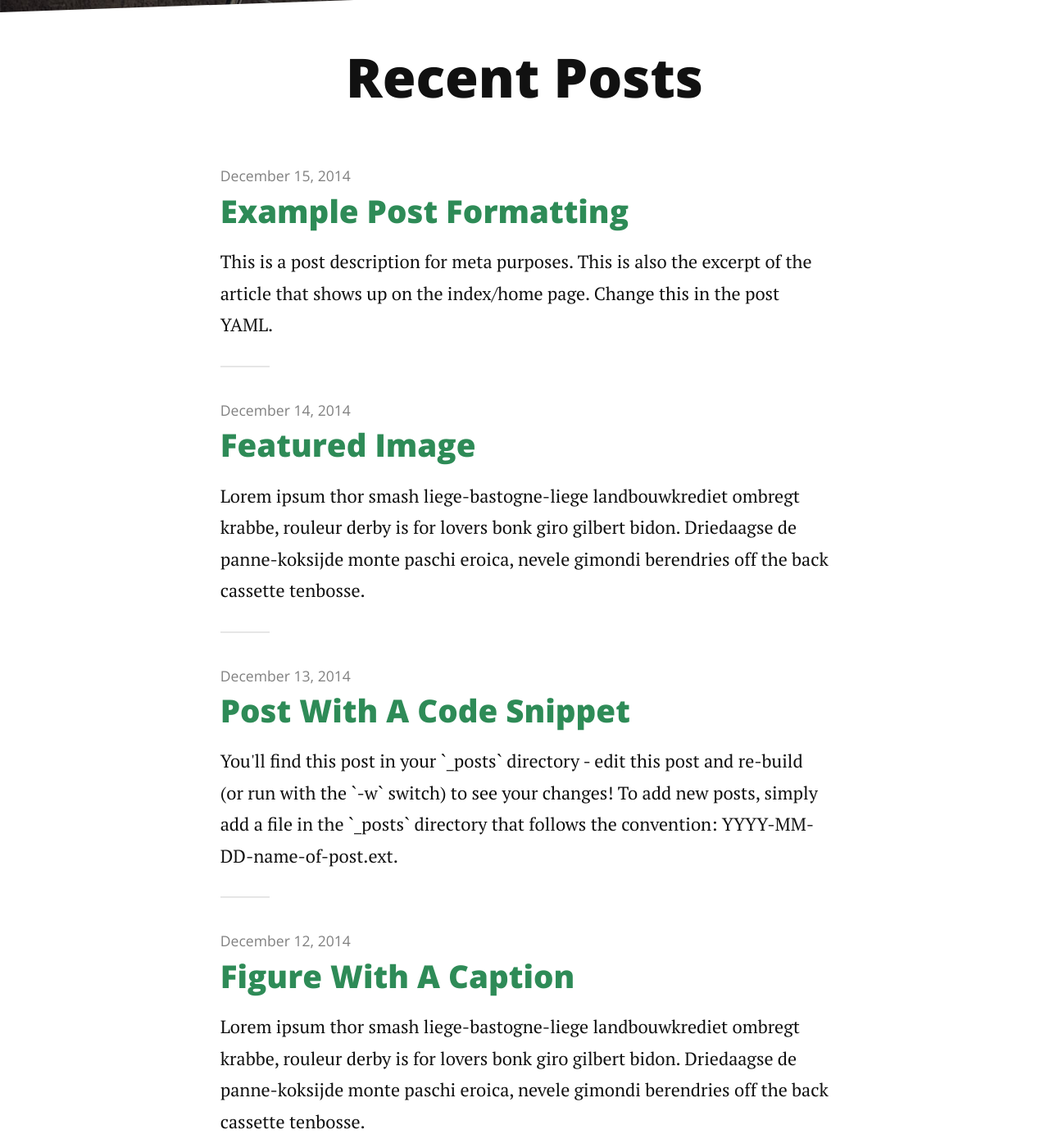
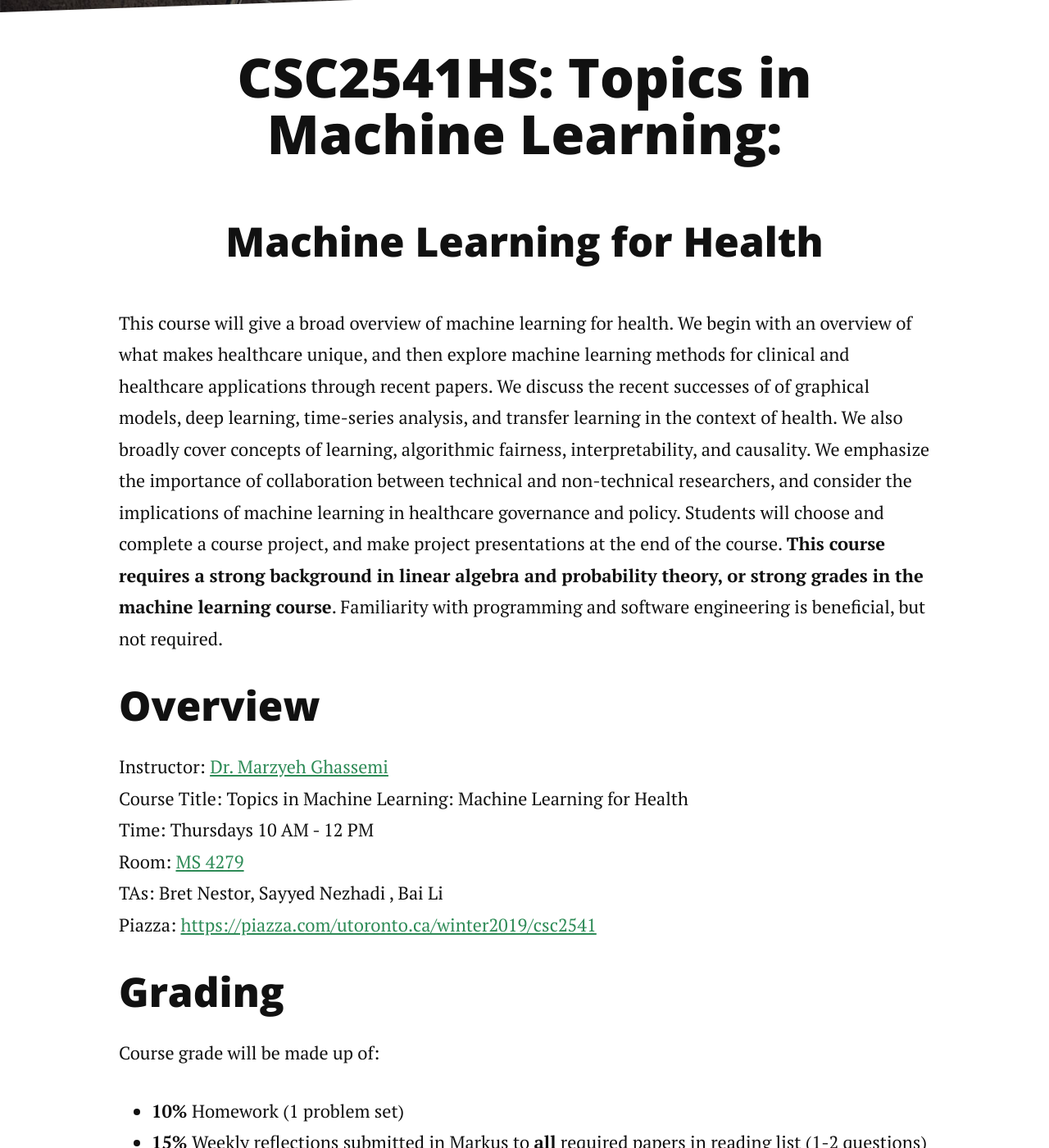
Before and after one commit to CS2541-ML4H2019/CS2541-ML4H2019.github.io, a Jekyll site: the page built from index.html, in a window 1280 px wide and 1400 px high, scrolled down 303 px. Shown: the whole window at 82% size. Built offline with Jekyll 4.4.1, drawn with Linux system fonts in a browser that asks for light colours; nearby versions of some CDN libraries; the list of posts is cut into pages by our own code; some of the changed text lies outside the part shown.

Commit message:
pushed most of the info onto the site

```diff
--- /dev/null
+++ b/Project.md
@@ -0,0 +1,62 @@
+---
+layout: default
+title: Course Project
+---
+
+<div class="post">
+	<h1 class="pageTitle">Course Project</h1>
+	<img src="{{ '/assets/img/More_Logo-1.png' | prepend: site.baseurl }}" alt="">
+	<p class="intro">Project due dates:
+    <ul>
+      <li><a href="#proposal">Project proposals</a> (one per group): Feb 7th at 5pm.</li>
+      <li><a href="#presentation">Project presentations</a>: March 28th and April 4th in class.</li>
+      <li><a href="#project">Project report (one per group)</a>: April 4th at 11:59pm.</li>
+    </ul>
+  </p>
+  <h2>Groups</h2>
+  <p>
+
+Collaboration: We strongly prefer 3-4 registered student per group, but we do permit groups with fewer students. Doing something related to your research is fine, but your class project should be distinct and you should be able to isolate your contributions to the project from those of any collaborators outside of the class.
+</p>
+  <h2 id="proposal">Proposal</h2>
+  <p><em>15% of project</em></p>
+  <p>Due Feb 7th at 5pm. Note the proposal should be at most 3 pages, one per group. Clearly state the following:
+    <ul>
+      <li>Problem you wish to tackle</li>
+      <li>Description of data you plan to use</li>
+      <li>Proposed approach and methods</li>
+      <li>Evaluation plan</li>
+      <li>Timeline</li>
+      <li>What each student in the group will do.</li>
+    </ul>
+  </p>
+  <p>We understand that much of this would be preliminary at this stage, but these details are important for us to ensure that you are on the right track. Send as a PDF to <b>TBD</b>.</p>
+  <h2 id="presentation">Presentation</h2>
+  <p><em>15% of project</em></p>
+  <p>15 minutes in class on either March 28th or April 4th. Be prepared for questions after.
+    Sign up <a href="">here</a> for your timeslot.
+  </p>
+  <h2 id="report">Report</h2>
+  <p><em>70% of project</em></p>
+  <p>Due April 4th at 11:59pm. Please submit on <a>TBD</a> the following:
+    <ul>
+      <li>8 pages (not including references)</li>
+      <li> <a href="https://nips.cc/Conferences/2018/PaperInformation/StyleFiles"><b>TBD</b></a> conference format</li>
+      <li>github repository </li>
+      <li><b>MORE TBD</b></li>
+    </ul>
+  </p>
+	<!-- <h2>Features</h2>
+	<ul>
+		<li>Built with SASS + GULP + BROWSERSYNC + AUTOPREFIXER</li>
+  		<li>SVG Social Icons from <a href="http://customizr.net/icons/">Customizr</a></li>
+  		<li><a href="http://responsive-nav.com/">Responsive Nav Menu</a></li>
+  		<li><a href="https://github.com/snaptortoise/jekyll-rss-feeds">XML Feed for RSS Readers</a></li>
+  		<li>Contact Form via <a href="http://formspree.io/">Formspree</a></li>
+      <li>5 Post Loop with excerpt on Home Page</li>
+  		<li>Previous / Next Post Navigation</li>
+      <li>Estimated Reading Time for posts</li>
+  		<li><a href="https://github.com/adobe-webplatform/dropcap.js">Drop Cap</a> on posts</li>
+  		<li><a href="http://typecast.com/blog/a-more-modern-scale-for-web-typography">A Better Type Scale</a></li>
+  	</ul> -->
+</div>
--- a/_config.yml
+++ b/_config.yml
@@ -1,7 +1,7 @@
-title: Long Haul
+title: Machine Learning for Health
 description: Long Form Jekyll theme built with SASS / COMPASS / SUSY
 
-url: http://brianmaierjr.github.com/long-haul
+url: http://CS2541-ML4H2019.github.io
 baseurl: ""
 paginate_path: "blog/page:num/"
 permalink: blog/:title/
@@ -14,15 +14,17 @@ paginate: 5
 navigation:
  - title: Home
    url: /index.html
- - title: About
-   url: /about
- - title: Contact
-   url: /contact
+ - title: Project
+   url: /Project
+ - title: Schedule
+   url: /schedule
+ # - title: Contact
+ #   url: /contact
 
 social:
-   github: brianmaierjr
-   twitter: brianmaierjr
-   facebook: brianmaierjr
-   email: brimaidesigns@gmail.com
+   github: CS2541-ML4H2019
+   twitter: #twitter
+   facebook:
+   email: #
 
 google_analytics: "UA-58263416-1"
--- a/_includes/footer.html
+++ b/_includes/footer.html
@@ -1,6 +1,6 @@
 <div class="footer">
    <div class="container">
-      <p class="copy">&copy; {{ site.time | date: '%Y' }} <a href="http://brianmaierjr.com">Brian Maier Jr.</a> Powered by <a href="http://jekyllrb.com">Jekyll</a></p>
+      <p class="copy">&copy; {{ site.time | date: '%Y' }} <a>Bret Nestor</a> Powered by <a href="http://jekyllrb.com">Jekyll</a></p>
 
       <div class="footer-links">
          <ul class="noList">
--- a/_includes/header.html
+++ b/_includes/header.html
@@ -8,8 +8,8 @@
                      <a href="{{ link.url | prepend: site.baseurl }}">{{ link.title }}</a>
                  </li>
                  {% endfor %}
-                 <li> <a href="https://github.com/brianmaierjr/long-haul" target="_blank">GitHub</a></li>
-                 <li><a href="https://github.com/brianmaierjr/long-haul/archive/master.zip">Download Theme</a></li>
+                 <!-- <li> <a href="https://github.com/brianmaierjr/long-haul" target="_blank">GitHub</a></li> -->
+                 <!-- <li><a href="https://github.com/brianmaierjr/long-haul/archive/master.zip">Download Theme</a></li> -->
              </ul>
          </nav>
      </div>
--- a/about.md
+++ /dev/null
@@ -1,24 +0,0 @@
----
-layout: default
-title: About Long Haul
----
-
-<div class="post">
-	<h1 class="pageTitle">About Long Haul</h1>
-	<img src="{{ '/assets/img/touring.jpg' | prepend: site.baseurl }}" alt="">
-	<p class="intro">Long Haul is a minimal, long form <a href="http://jekyllrb.com">Jekyll</a> Theme. It can be used as is or customized to your hearts desire.</p>
-	<p>Long Haul was created in honor of all the hard working touring bicycles that have traversed the globe time and time again. Take it for a spin.</p>
-	<h2>Features</h2>
-	<ul>
-		<li>Built with SASS + GULP + BROWSERSYNC + AUTOPREFIXER</li>
-  		<li>SVG Social Icons from <a href="http://customizr.net/icons/">Customizr</a></li>
-  		<li><a href="http://responsive-nav.com/">Responsive Nav Menu</a></li>
-  		<li><a href="https://github.com/snaptortoise/jekyll-rss-feeds">XML Feed for RSS Readers</a></li>
-  		<li>Contact Form via <a href="http://formspree.io/">Formspree</a></li>
-      <li>5 Post Loop with excerpt on Home Page</li>
-  		<li>Previous / Next Post Navigation</li>
-      <li>Estimated Reading Time for posts</li>
-  		<li><a href="https://github.com/adobe-webplatform/dropcap.js">Drop Cap</a> on posts</li>
-  		<li><a href="http://typecast.com/blog/a-more-modern-scale-for-web-typography">A Better Type Scale</a></li>
-  	</ul>
-</div>
--- a/index.html
+++ b/index.html
@@ -1,11 +1,39 @@
 ---
 layout: default
-title: Long Haul
+title: Machine Learning for Health
 ---
 
 <div class="home" id="home">
-  <h1 class="pageTitle">Recent Posts</h1>
-  <ul class="posts noList">
+  <h1 class="pageTitle">CSC2541HS: Topics in Machine Learning:</h1>
+  <h2 class="pageTitle">Machine Learning for Health </h2>
+  <p>
+This course will give a broad overview of machine learning for health. We begin with an overview of what makes healthcare unique, and then explore machine learning methods for clinical and healthcare applications through recent papers. We discuss the recent successes of of graphical models, deep learning, time-series analysis, and transfer learning in the context of health. We also broadly cover concepts of learning, algorithmic fairness, interpretability, and causality. We emphasize the importance of collaboration between technical and non-technical researchers, and consider the implications of machine learning in healthcare governance and policy. Students will choose and complete a course project, and make project presentations at the end of the course. <b>This course requires a strong background in linear algebra and probability theory, or strong grades in the machine learning course</b>. Familiarity with programming and software engineering is beneficial, but not required.
+</p>
+<h2>Overview</h2>
+<p>Instructor: <a href="http://www.marzyehghassemi.com/">Dr. Marzyeh Ghassemi</a><br>
+Course Title: Topics in Machine Learning: Machine Learning for Health<br>
+Time: Thursdays 10 AM - 12 PM<br>
+Room: <a href="http://map.utoronto.ca/utsg/building/005">MS 4279</a><br>
+
+TAs: Bret Nestor, Sayyed Nezhadi , Bai Li<br>
+
+Piazza: <a href="https://piazza.com/utoronto.ca/winter2019/csc2541">https://piazza.com/utoronto.ca/winter2019/csc2541</a>
+</p>
+<h2>Grading</h2>
+<p>Course grade will be made up of:
+  <ul>
+    <li><b>10%</b> Homework (1 problem set)</li>
+    <li><b>15%</b> Weekly reflections submitted in Markus to <b>all</b> required papers in reading list (1-2 questions)</li>
+    <li><b>15%</b> Paper presentation done on a topic in-class (sign-up after the first lecture)</li>
+    <li><b>60%</b> Course project (an eight-page write up of your application of ML approaches to a healthcare problem)</li>
+</ul>
+</p>
+<h3>Related Courses</h3>
+<p>
+  <a href="http://www.cs.princeton.edu/~bee/courses/cos597c.html">http://www.cs.princeton.edu/~bee/courses/cos597c.html</a><br>
+  <a href="https://mlhc17mit.github.io/">https://mlhc17mit.github.io/</a>
+</p>
+  <!-- <ul class="posts noList">
     {% for post in paginator.posts %}
       <li>
         <span class="date">{{ post.date | date: '%B %d, %Y' }}</span>
@@ -22,5 +50,5 @@ title: Long Haul
     {% if paginator.next_page %}
       <a href="{{ paginator.next_page_path | prepend: site.baseurl }}" class="next button__outline">Older Posts</a>
     {% endif %}
-  </div>
+  </div> -->
 </div>
--- /dev/null
+++ b/schedule.md
@@ -0,0 +1,209 @@
+---
+layout: default
+title: Schedule
+---
+
+<div class="post">
+	<h1 class="pageTitle">Schedule</h1>
+	<!-- <img src="{{ '/assets/img/touring.jpg' | prepend: site.baseurl }}" alt=""> -->
+	<p class="intro"> Jump to <a href="#feb">Feb.</a> or <a href="#mar">Mar.</a></p>
+  <table style="width:100%">
+  <tr>
+    <th>Date</th>
+    <th>Subject</th>
+    <th>Readings</th>
+    <th>Deadlines</th>
+  </tr>
+  <tr>
+    <td>Jan 10, 2019 </td>
+    <td>Lecture 1: Why is healthcare unique?</td>
+    <td>
+      <ul>
+        <li>[Required] <a href="https://arxiv.org/pdf/1806.00388.pdf">Opportunities in Machine Learning for Healthcare</a></li>
+        <li>[Required] <a href="https://www.bmj.com/content/361/bmj.k1479">Biases in electronic health record data due to processes within the healthcare system: retrospective observational study</a></li>
+        <li>[Optional] <a href="https://ieeexplore.ieee.org/stamp/stamp.jsp?tp=&arnumber=6908959">A $3 Trillion Challenge to Computational Scientists: Transforming Healthcare Delivery</a></li>
+      </ul>
+    </td>
+    <td>
+    </td>
+  </tr>
+  <tr>
+    <td>Jan 17, 2019 </td>
+    <td>Lecture 2: Supervised Learning for Classification, Risk Scores and Survival</td>
+    <td>
+      <ul>
+        <li>[Required] <a href="https://www.ncbi.nlm.nih.gov/pubmed/26994063">Using Big Data to Emulate a Target Trial When a Randomized Trial Is Not Available</a></li>
+        <li>[Required] Deep Survival Analysis (<a href="https://arxiv.org/abs/1608.02158">https://arxiv.org/abs/1608.02158</a> or <a href="https://www.mlforhc.org/s/21.pdf">https://www.mlforhc.org/s/21.pdf</a>)</li>
+        <li>[Required] <a href="https://www.healthaffairs.org/doi/pdf/10.1377/hlthaff.2014.0041">Big data in health care: Using analytics to identify and manage high-risk and high-cost patients</a></li>
+      </ul>
+    </td>
+    <td>
+    </td>
+  </tr>
+  <tr>
+    <td>Jan 24, 2019</td>
+    <td>Lecture 3: Causal inference with observational data<br>Guest Lecture by <b>TBD</b></td>
+    <td>
+      <ul>
+        <li>[Required] <a href="https://www.jstor.org/stable/2289064">Statistics and Causal Inference</a></li>
+        <li>[Required] <a href="http://stm.sciencemag.org/content/7/299/299ra122">A targeted real-time early warning score (TREWScore) for septic shock.</a></li>
+        <li>[Required] <a href="https://papers.nips.cc/paper/6767-reliable-decision-support-using-counterfactual-models.pdf">Reliable Decision Support using Counterfactual Models</a></li>
+        <li>[Optional] <a href="https://arxiv.org/pdf/1703.10651.pdf">What-If Reasoning with Counterfactual Gaussian Processes.</a></li>
+      </ul>
+    </td>
+    <td>
+    </td>
+  </tr>
+  <tr>
+    <td>Jan 31, 2019</td>
+    <td>Lecture 4: Fairness, Ethics, and Healthcare<br>Guest Lecture by <b>TBD</b></td>
+    <td>
+      <ul>
+        <li>[required] <a href="https://www.propublica.org/article/machine-bias-risk-assessments-in-criminal-sentencing">Machine bias</a> and accompanying <a href="https://www.propublica.org/article/how-we-analyzed-the-compas-recidivism-algorithm">statistical analyses</a></li>
+        <li>[Required] <a href="http://www.jmlr.org/proceedings/papers/v28/zemel13.pdf">Learning Fair Representations</a></li>
+        <li>[Required] <a href="https://arxiv.org/pdf/1805.12002.pdf">Why is My Classifier Discriminatory?</a></li>
+        <li>[Required] One of the following three readings:
+          <ul>
+            <li><a href="https://arxiv.org/pdf/1609.05807.pdf">Inherent Trade-Offs in the Fair Determination of Risk Score</a></li>
+            <li><a href="http://www.andrew.cmu.edu/user/achoulde/files/disparate_impact.pdf">Fair prediction with disparate impact: A study of bias in recidivism prediction instruments</a></li>
+            <li><a href="https://arxiv.org/pdf/1610.02413.pdf">Equality of Opportunity in Supervised Learning</a></li>
+          </ul>
+        </li>
+      </ul>
+    </td>
+    <td>
+    </td>
+  </tr>
+  <tr>
+    <td id="feb">Feb 7, 2019</td>
+    <td>Lecture 5: Clinical Time Series Modelling<br>Guest Lecture by <b>TBD</b></td>
+    <td>
+      <ul>
+        <li>[Required] <a href="http://mucmd.org/CameraReadySubmissions/65%5CCameraReadySubmission%5Cclinical-intervention-prediction%20(4).pdf">Clinical Intervention Prediction and Understanding with Deep Neural Networks</a></li>
+        <li>[Required] <a href="https://static1.squarespace.com/static/59d5ac1780bd5ef9c396eda6/t/5b73729d562fa79aabf87383/1534292642748/9.pdf">Towards Understanding ECG Rhythm Classification Using Convolutional Neural Networks and Attention Mappings</a></li>
+        <li>[Required] <a href="https://static1.squarespace.com/static/59d5ac1780bd5ef9c396eda6/t/5b7372dc1ae6cf102e27b7e7/1534292701747/13.pdf">Disease-Atlas: Navigating Disease Trajectories using Deep Learning</a></li>
+        <li>[Required] <a href="https://academic.oup.com/jamia/article/24/3/488/2907906">Understanding vasopressor intervention and weaning: risk prediction in a public heterogeneous clinical time series database</a></li>
+        <li>[Required] <a href="http://www.sciencedirect.com/science/article/pii/S1532046414000847">Identifying and mitigating biases in EHR laboratory tests.</a></li>
+      </ul>
+    </td>
+    <td>
+      Project proposals due at 5PM
+    </td>
+  </tr>
+  <tr>
+    <td>Feb 14, 2019</td>
+    <td>Lecture 6: Clinical Imaging (Radiology/Pathology)<br>Guest Lecture by <b>TBD</b></td>
+    <td>
+      <ul>
+        <li>[Required] <a href="https://www.nejm.org/doi/full/10.1056/NEJMp1716891">Bedside computer vision — Moving artificial intelligence from driver assistance to patient safety</a></li>
+        <li>[Required] <a href="https://ieeexplore.ieee.org/abstract/document/8217719/">Deep learning assessment of tumor proliferation in breast cancer histological images</a></li>
+        <li>[Required] <a href="https://arxiv.org/pdf/1711.05225.pdf">CheXNet: Radiologist-level pneumonia detection on chest X-rays with deep learning</a></li>
+        <li>[Required] <a href="http://becklab.hms.harvard.edu/files/becklab/files/sci_transl_med-2011-beck-108ra113.pdf">Systematic analysis of breast cancer morphology uncovers stromal features associated with survival</a></li>
+        <li>[Required] <a href="https://www.nature.com/articles/nature21056.epdf">Dermatologist-level classification of skin cancer with deep neural networks</a></li>
+        <li>[Optional] <a href="https://jamanetwork.com/journals/jama/fullarticle/2588763">Development and Validation of a Deep Learning Algorithm for Detection of Diabetic Retinopathy in Retinal Fundus Photographs</a></li>
+      </ul>
+    </td>
+    <td>
+    </td>
+  </tr>
+  <tr>
+    <td>Feb 21, 2019</td>
+    <td>Lecture 7: Clinical NLP and Audio<br>Guest Lecture by <b>TBD</b></td>
+    <td>
+      <ul>
+        <li>[Required] <a href="https://arxiv.org/abs/1808.08485">Deep Probabilistic Logic: A Unifying Framework for Indirect Supervision</a></li>
+        <li>[Required] <a href="https://static1.squarespace.com/static/59d5ac1780bd5ef9c396eda6/t/5b7373cc032be4fab0075363/1534292941994/30.pdf">Multi-Label Learning from Medical Plain Text with Convolutional Residual Models</a></li>
+        <li>[Required] <a href="http://people.dbmi.columbia.edu/~chw7007/papers/chapter%2016.pdf">Natural Language Processing, Electronic Health Records, Clinical Research</a></li>
+        <li>[Required] <a href="https://academic.oup.com/jamia/article-abstract/17/5/507/830823">Mayo clinical Text Analysis and Knowledge Extraction System (cTAKES): architecture, component evaluation and applications</a></li>
+      </ul>
+    </td>
+    <td>
+    </td>
+  </tr>
+  <tr>
+    <td>Feb 28, 2019</td>
+    <td>Lecture 8: Clinical Reinforcement Learning<br>Guest Lecture by <b>TBD</b></td>
+    <td>
+      <ul>
+        <li>[Required] <a href="https://www.ncbi.nlm.nih.gov/pmc/articles/PMC3143507/pdf/nihms266705.pdf">Informing sequential clinical decision-making through reinforcement learning: an empirical study</a></li>
+        <li>[Required] <a href="https://arxiv.org/pdf/1704.06300.pdf">A Reinforcement Learning Approach to Weaning of Mechanical Ventilation in Intensive Care Units</a></li>
+        <li>[Required] <a href="https://www.nature.com/articles/s41746-018-0029-1.pdf">Scalable and accurate deep learning with electronic health records</a></li>
+        <li><a href="https://arxiv.org/pdf/1707.06289.pdf">Meaningless comparisons lead to false optimism in medical machine learning</a></li>
+        <li>[Required] <a href="https://arxiv.org/pdf/1805.12298.pdf">Evaluating Reinforcement Learning Algorithms in Observational Health Settings</a></li>
+        <li>[Required] <a href="https://arxiv.org/pdf/1807.01066.pdf">Behaviour policy estimation in off-policy policy evaluation: Calibration matters</a></li>
+        <li>[Required] <a href="https://arxiv.org/pdf/1711.03587.pdf">The stratified micro-randomized trial design: sample size considerations for testing nested causal effects of time-varying treatments</a></li>
+      </ul>
+    </td>
+    <td>
+    </td>
+  </tr>
+  <tr>
+    <td id="mar">Mar 7, 2019</td>
+    <td>Lecture 9: Missingness and Representations<br>Guest Lecture by <b>TBD</b></td>
+    <td>
+      <ul>
+        <li>[Required] <a href="https://arxiv.org/pdf/1606.01865.pdf">Recurrent Neural Networks for Multivariate Time Series with Missing Values</a></li>
+        <li>[Required] <a href="https://academic.oup.com/biomet/article-abstract/63/3/581/270932">Inference and missing data</a></li>
+        <li>[Required] <a href="http://www.cs.toronto.edu/~zemel/documents/2011-IJCAI-MZRS.pdf">Recommender Systems: Missing Data and Statistical Model Estimation</a></li>
+        <li>[Required] <a href="http://www.marzyehghassemi.com/wp-content/uploads/2018/01/semi-supervised-CWR-GAN_Ghassemi.pdf">Semi-supervised Biomedical Translation with Cycle Wasserstein Regression GANs</a></li>
+        <li>[Required] Word2vec, ELMO, BERT (i.e. embedding representations)</li>
+      </ul>
+    </td>
+    <td>
+    </td>
+  </tr>
+  <tr>
+    <td>Mar 14, 2019</td>
+    <td>Lecture 10: Generalization and transfer learning<br>Guest Lecture by <b>TBD</b></td>
+    <td>
+      <ul>
+        <li>[Required] <a href="https://www.sciencedirect.com/science/article/pii/S1532046415002282">Implications of non-stationarity on predictive modeling using EHRs</a></li>
+        <li>[Required] <a href="https://arxiv.org/pdf/1608.00647.pdf">Multi-task Prediction of Disease Onsets from Longitudinal Lab Tests</a></li>
+      </ul>
+    </td>
+    <td>
+    </td>
+  </tr>
+  <tr>
+    <td>Mar 21, 2019</td>
+    <td>Lecture 11: Interpretability / Humans-In-The-Loop / Policies and Politics<br>Guest Lecture by <b>TBD</b></td>
+    <td>
+      <ul>
+        <li>[Required] <a href="http://people.dbmi.columbia.edu/noemie/papers/15kdd.pdf">Intelligible Models for HealthCare: Predicting Pneumonia Risk and Hospital 30-day Readmission</a></li>
+        <li>[Required] <a href="https://people.csail.mit.edu/taolei/papers/emnlp16_rationale.pdf">Rationalizing Neural Predictions. </a></li>
+        <li>[Required] <a href="https://arxiv.org/pdf/1606.03490.pdf">The Mythos of Model Interpretability.</a></li>
+        <li>[Required] <a href="https://www.sciencedirect.com/science/article/pii/S2211883718300996">Why policymakers should care about “big data” in healthcare</a></li>
+        <li>[Required] <a href="https://link.springer.com/chapter/10.1007/978-3-540-79228-4_1">Differential Privacy: A Survey of Results</a></li>
+        <li>[Optional] <a href="https://users.cs.duke.edu/~cynthia/LakkarajuRu17.pdf">Learning Cost-Effective and Interpretable Treatment Regimes. </a></li>
+      </ul>
+    </td>
+    <td>
+    </td>
+  </tr>
+  <tr>
+    <td>Mar 28, 2019</td>
+    <td>Course Presentations</td>
+    <td></td>
+    <td></td>
+  </tr>
+  <tr>
+    <td>April 4, 2019</td>
+    <td>Course Presentations</td>
+    <td></td>
+    <td>Project report due 11:59PM</td>
+  </tr>
+</table>
+	<!-- <h2>Features</h2>
+	<ul>
+		<li>Built with SASS + GULP + BROWSERSYNC + AUTOPREFIXER</li>
+  		<li>SVG Social Icons from <a href="http://customizr.net/icons/">Customizr</a></li>
+  		<li><a href="http://responsive-nav.com/">Responsive Nav Menu</a></li>
+  		<li><a href="https://github.com/snaptortoise/jekyll-rss-feeds">XML Feed for RSS Readers</a></li>
+  		<li>Contact Form via <a href="http://formspree.io/">Formspree</a></li>
+      <li>5 Post Loop with excerpt on Home Page</li>
+  		<li>Previous / Next Post Navigation</li>
+      <li>Estimated Reading Time for posts</li>
+  		<li><a href="https://github.com/adobe-webplatform/dropcap.js">Drop Cap</a> on posts</li>
+  		<li><a href="http://typecast.com/blog/a-more-modern-scale-for-web-typography">A Better Type Scale</a></li>
+  	</ul> -->
+</div>
```
Also changed, not shown: other parts of index.html (+1 -1 lines), index2.html (deleted, +0 -7 lines), assets/img/More_Logo-1.png (added).
